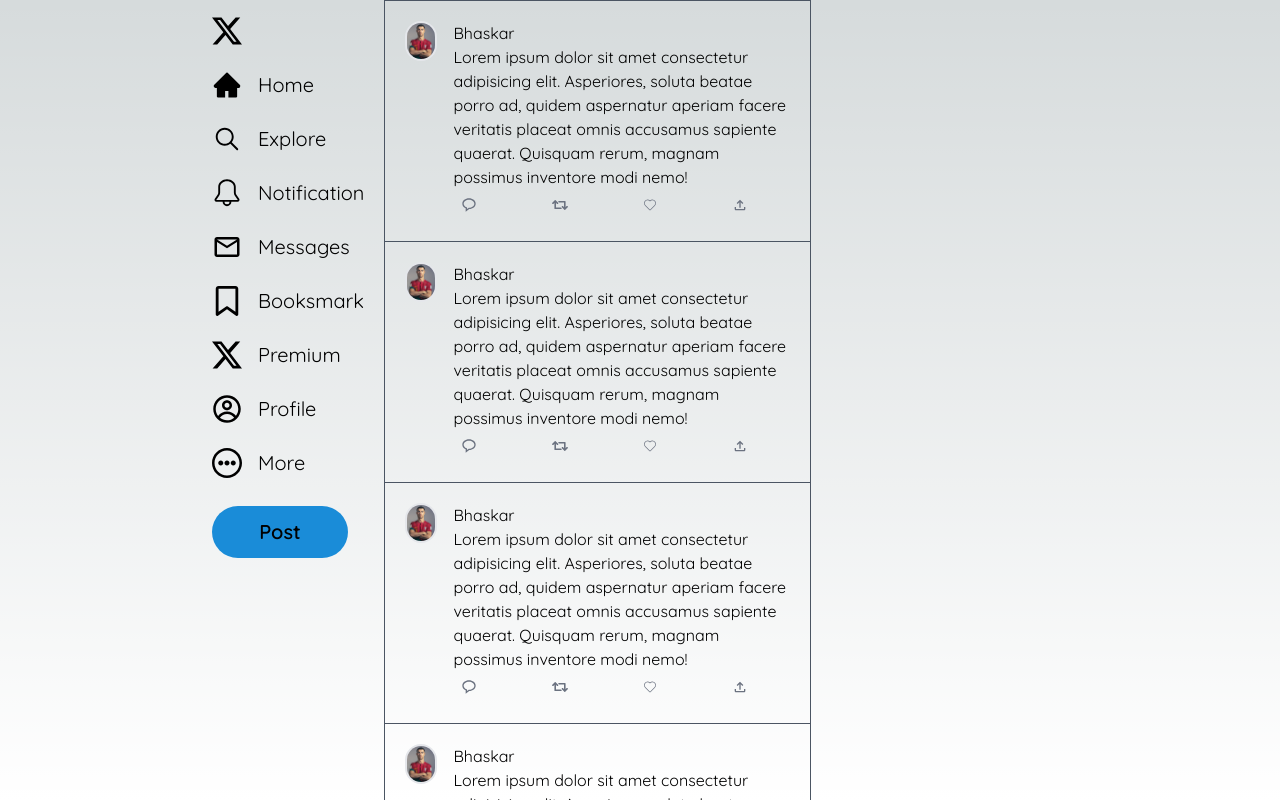
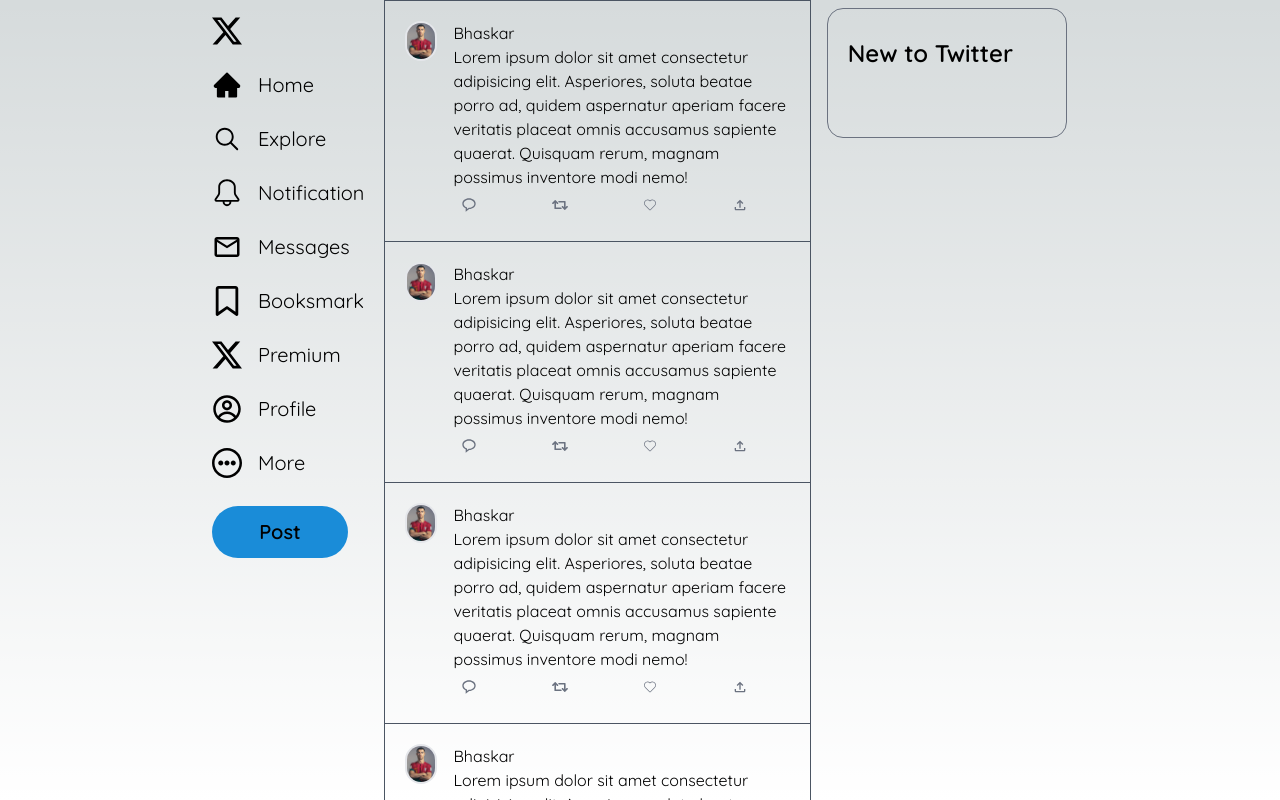
Before and after one commit to krishnadobhal/Twitter_clone, a Next.js app in the folder client/: page / in a window 1280 px wide. Built offline with nearby package versions, Linux system fonts and the light colour scheme.

Commit message:
Adding Google Auth

```diff
--- a/client/package.json
+++ b/client/package.json
@@ -9,6 +9,7 @@
     "lint": "next lint"
   },
   "dependencies": {
+    "@react-oauth/google": "^0.12.1",
     "next": "14.2.4",
     "react": "^18",
     "react-dom": "^18",
--- a/client/src/app/layout.tsx
+++ b/client/src/app/layout.tsx
@@ -1,6 +1,8 @@
 import type { Metadata } from "next";
 import { Inter ,Quicksand} from "next/font/google";
 import "./globals.css";
+import { GoogleOAuthProvider } from '@react-oauth/google';
+
 
 const QuickSand = Quicksand({ subsets: ["latin"] });
 
@@ -16,7 +18,11 @@
 }>) {
   return (
     <html lang="en">
-      <body className={QuickSand.className}>{children}</body>
+      <body className={QuickSand.className}>
+        <GoogleOAuthProvider clientId="206972098005-j9v33lej5638f9e65purlb7lp6urdvog.apps.googleusercontent.com">
+        {children}
+        </GoogleOAuthProvider>
+        </body>
     </html>
   );
 }
--- a/client/src/app/page.tsx
+++ b/client/src/app/page.tsx
@@ -1,4 +1,5 @@
-import React from "react";
+"use client"
+import React, { useCallback } from "react";
 import { BsTwitterX } from "react-icons/bs";
 import { AiFillHome } from "react-icons/ai";
 import { IoIosSearch } from "react-icons/io";
@@ -10,7 +11,7 @@
 import { FeedCard } from "./components/FeedCard";
 //const inter = Inter({ subsets: ["latin"] });
 import { CgMoreO } from "react-icons/cg";
-
+import {GoogleLogin} from "@react-oauth/google"
 interface TwitterSidebarButton {
   title: string;
   icon: any;
@@ -53,6 +54,9 @@
 ];
 
 export default function Home() {
+  //  const handleLoginWithGoogle= useCallback{(credentials:CredentialResponse)=>{
+
+  // },[]}
   return (
     <div>
       <div className="grid grid-cols-12 h-screen w-screen px-32">
@@ -89,7 +93,12 @@
           <FeedCard/>
           <FeedCard/>
         </div>
-        <div className="col-span-3 "></div>
+        <div className="col-span-3 ">
+          <div className="ml-4 mt-2 p-5 border border-gray-500 rounded-2xl flex flex-col ">
+            <h1 className="my-2 text-2xl font-semibold">New to Twitter</h1>
+          <GoogleLogin onSuccess={(credentials)=>console.log(credentials)}/>
+          </div>
+        </div>
       </div>
     </div>
   );
```
Also changed, not shown: 1 other file (tests, documents, lock files or other folders).
